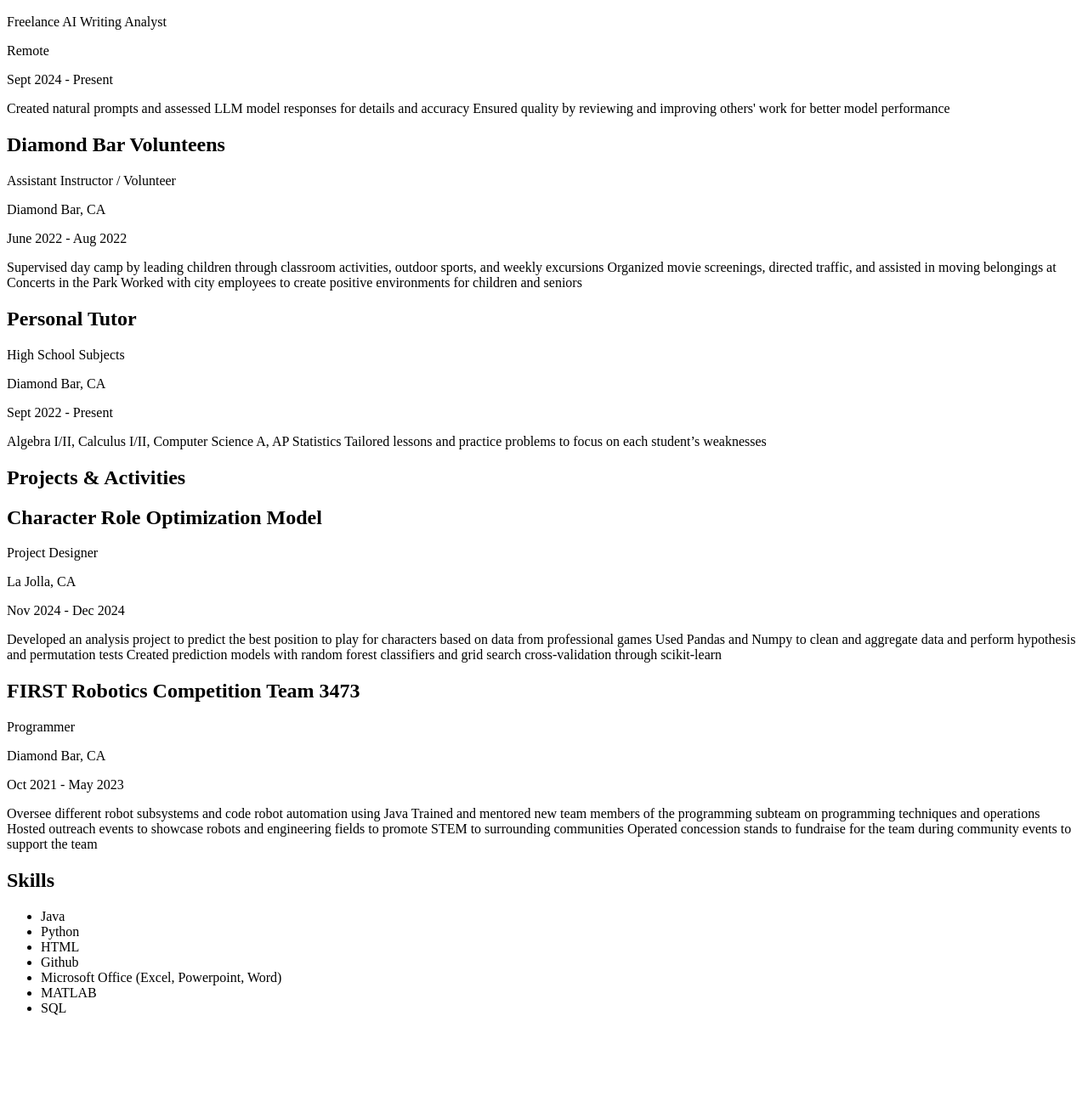
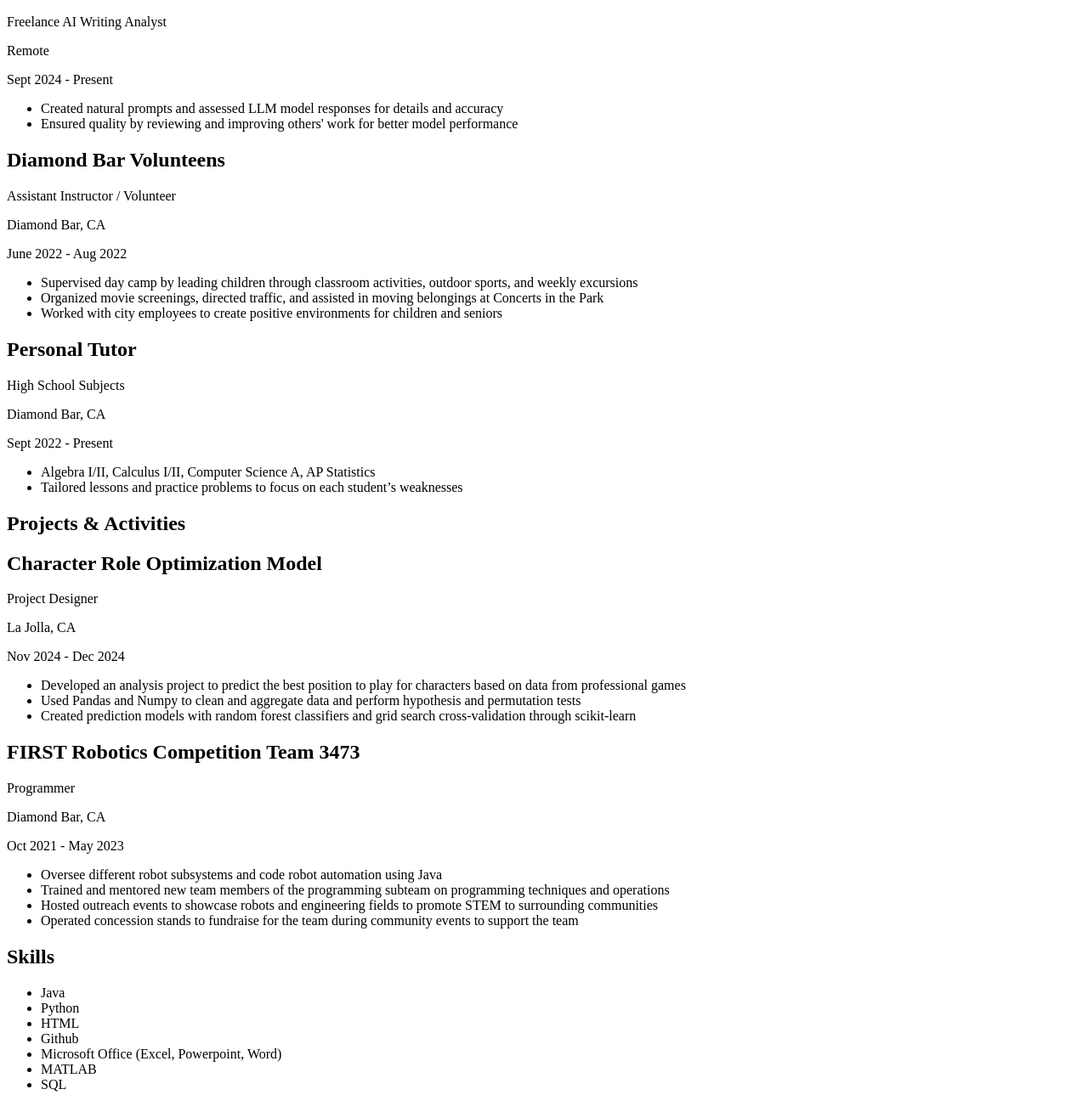
Before and after one commit to a3kuo/portfolio, a plain HTML site: page resume/index.html in a window 1280 px wide. Shown: the part 671-1960 px from the top of the page at 85% size. Before the commit the page ends 1883 px from the top, so only its background shows below. Drawn offline with Linux system fonts and the light colour scheme.

Commit message:
Update index.html
changed descriptions to lists for better readability

```diff
--- a/resume/index.html
+++ b/resume/index.html
@@ -40,25 +40,31 @@
             <p>Freelance AI Writing Analyst</p>
             <p>Remote</p>
             <p><time datetime="2024-09">Sept 2024</time> - Present</p>
-            <p>Created natural prompts and assessed LLM model responses for details and accuracy
-                Ensured quality by reviewing and improving others' work for better model performance</p>
+            <ul>
+                <li>Created natural prompts and assessed LLM model responses for details and accuracy</li>
+                <li>Ensured quality by reviewing and improving others' work for better model performance</li>
+            </ul>
         </article>
         <article>
             <h2>Diamond Bar Volunteens</h2>
             <p>Assistant Instructor / Volunteer</p>
             <p>Diamond Bar, CA</p>
             <p><time datetime="2022-06">June 2022</time> - <time datetime="2022-08">Aug 2022</time></p>
-            <p>Supervised day camp by leading children through classroom activities, outdoor sports, and weekly excursions
-                Organized movie screenings, directed traffic, and assisted in moving belongings at Concerts in the Park
-                Worked with city employees to create positive environments for children and seniors</p>
+            <ul>
+                <li>Supervised day camp by leading children through classroom activities, outdoor sports, and weekly excursions</li>
+                <li>Organized movie screenings, directed traffic, and assisted in moving belongings at Concerts in the Park</li>
+                <li>Worked with city employees to create positive environments for children and seniors</li>
+            </ul>
         </article>
         <article>
             <h2>Personal Tutor</h2>
             <p>High School Subjects</p>
             <p>Diamond Bar, CA</p>
             <p><time datetime="2022-09">Sept 2022</time> - Present</p>
-            <p>Algebra I/II, Calculus I/II, Computer Science A, AP Statistics
-                Tailored lessons and practice problems to focus on each student’s weaknesses</p>
+            <ul>
+                <li>Algebra I/II, Calculus I/II, Computer Science A, AP Statistics</li>
+                <li>Tailored lessons and practice problems to focus on each student’s weaknesses</li>
+            </ul>
         </article>
     </section>
     <section>
@@ -70,19 +76,23 @@
             <p>Project Designer</p>
             <p>La Jolla, CA</p>
             <p><time datetime="2024-11">Nov 2024</time> - <time datetime="2024-12">Dec 2024</time></p>
-            <p>Developed an analysis project to predict the best position to play for characters based on data from professional games
-                Used Pandas and Numpy to clean and aggregate data and perform hypothesis and permutation tests
-                Created prediction models with random forest classifiers and grid search cross-validation through scikit-learn</p>
+            <ul>
+                <li>Developed an analysis project to predict the best position to play for characters based on data from professional games</li>
+                <li>Used Pandas and Numpy to clean and aggregate data and perform hypothesis and permutation tests</li>
+                <li>Created prediction models with random forest classifiers and grid search cross-validation through scikit-learn</li>
+            </ul>
         </article>
         <article>
             <h2>FIRST Robotics Competition Team 3473</h2>
             <p>Programmer</p>
             <p>Diamond Bar, CA</p>
             <p><time datetime="2021-10">Oct 2021</time> - <time datetime="2023-05">May 2023</time></p>
-            <p>Oversee different robot subsystems and code robot automation using Java
-                Trained and mentored new team members of the programming subteam on programming techniques and operations
-                Hosted outreach events to showcase robots and engineering fields to promote STEM to surrounding communities
-                Operated concession stands to fundraise for the team during community events to support the team</p>
+            <ul>
+                <li>Oversee different robot subsystems and code robot automation using Java</li>
+                <li>Trained and mentored new team members of the programming subteam on programming techniques and operations</li>
+                <li>Hosted outreach events to showcase robots and engineering fields to promote STEM to surrounding communities</li>
+                <li>Operated concession stands to fundraise for the team during community events to support the team</li>
+            </ul>
         </article>
     </section>
     <section>
```
